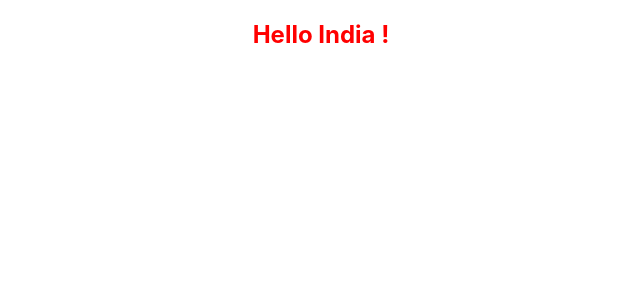
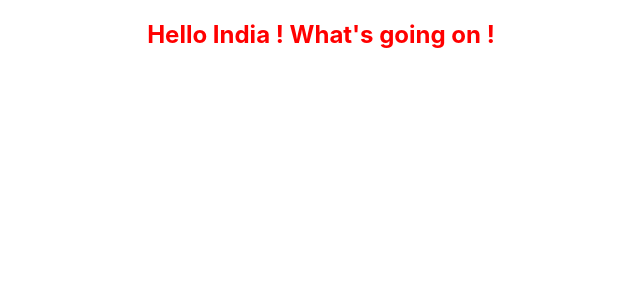
Before and after one commit to randhir4605/react, a React (Create React App) app in the folder my-first-react-app/: page / in a window 1280 px wide. Shown: the top 300 px of the page, without its empty margins (319-959 px from the left). Built offline with nearby package versions, Linux system fonts and the light colour scheme.

Commit message:
Pass multiple parameter to component
Pass multiple parameters in component using space.

<Greeting toWhom="India" secondParam="What's going on !"/>

```diff
--- a/my-first-react-app/src/App.js
+++ b/my-first-react-app/src/App.js
@@ -3,14 +3,14 @@
 
 function App() {
   return (
-    <Greeting toWhom="India"/>
+    <Greeting toWhom="India" secondParam="What's going on !"/>
   );
 }
 
 function Greeting(props){
   return (
     <div className="App">
-      <h2>Hello {props.toWhom} !</h2>
+      <h2>Hello {props.toWhom} ! {props.secondParam}</h2>
     </div>
   )
 }
```
